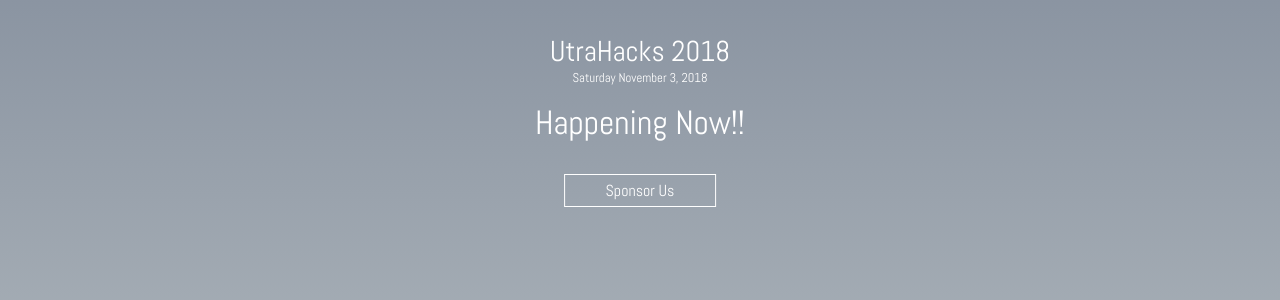
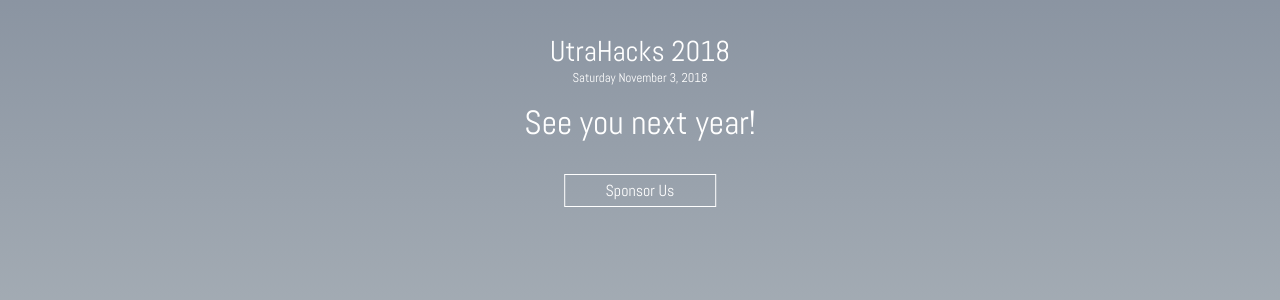
Before and after one commit to utra/utra-old-website, a Jekyll site: the page built from pages/hackathon.html, in a window 1280 px wide and 900 px high, scrolled down 368 px. Shown: the part 159-459 px from the top of the window. Built offline with Jekyll 4.4.1, drawn with Linux system fonts in a browser that asks for light colours; nearby versions of some CDN libraries.

Commit message:
Updated "happening now" to "see you next year"

```diff
--- a/pages/hackathon.html
+++ b/pages/hackathon.html
@@ -53,7 +53,7 @@ permalink: /hackathon/index.html
 		<div class="bannerImage__bannerImage__hackathonTextBlock">
 			<div class="textBlock__hackathonTitle">UtraHacks 2018</div>
 			<div class="textBlock__hackathonDate">Saturday November 3, 2018</div>
-			<div id="hackathonCounter" class="textBlock__hackathonCountdown">Happening Now!!</div>
+			<div id="hackathonCounter" class="textBlock__hackathonCountdown">See you next year!</div>
 			<div class="buttonBlock">
 				<a href="mailto:sponsorhacks@utra.ca"><div class="buttonBlock__twoCol">Sponsor Us</div></a>
 			</div>
```
